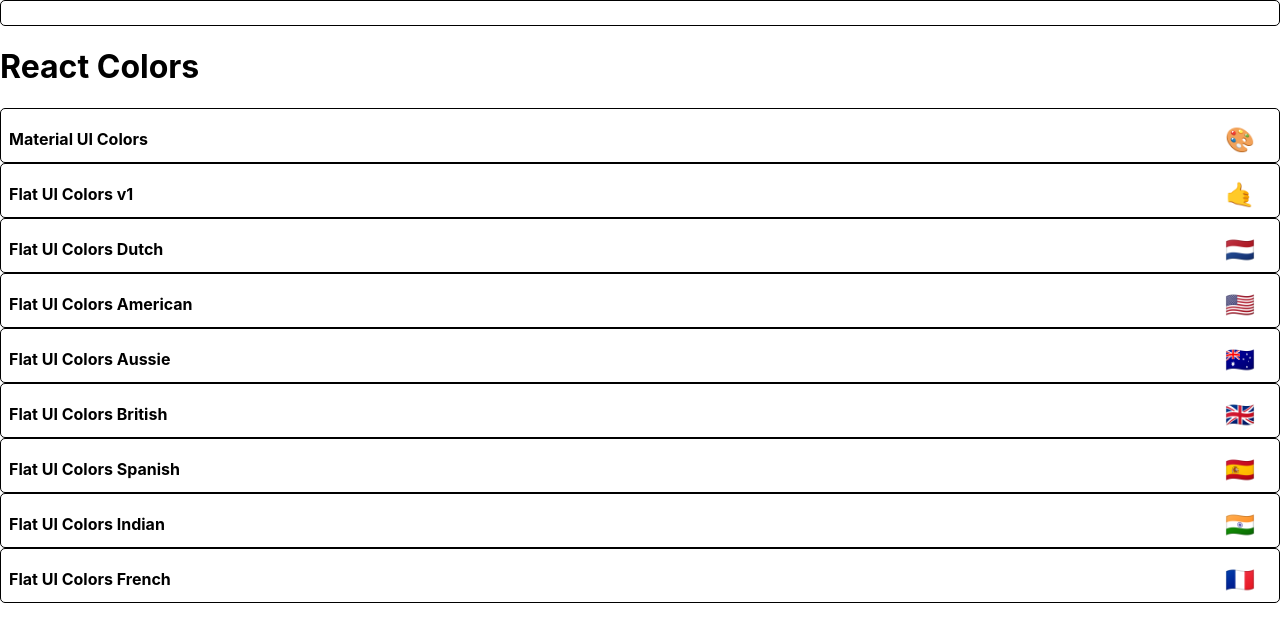
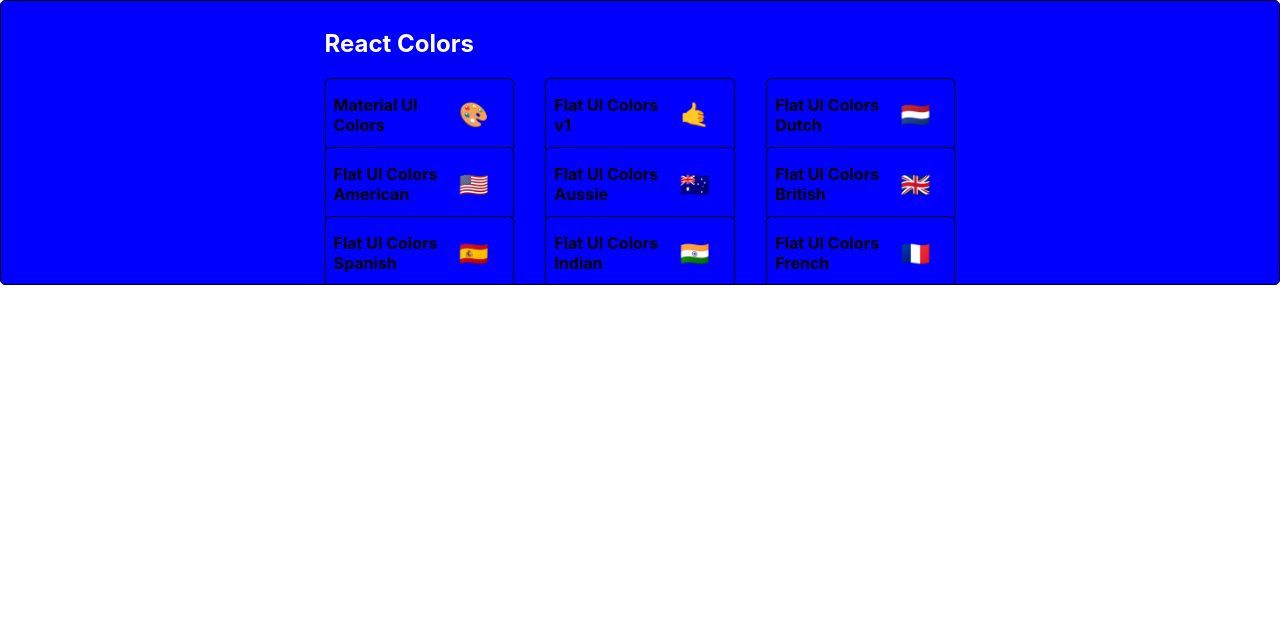
Before and after one commit to farocan/React_Colors_Project, a React (Create React App) app in the folder colors-app/: page / in a window 1280 px wide. Shown: the top 642 px of the page. Built offline with nearby package versions, Linux system fonts and the light colour scheme.

Commit message:
styling PaletteList

```diff
--- /dev/null
+++ b/colors-app/src/PaletteList.css
@@ -0,0 +1,27 @@
+.root{
+    background-color: blue;
+    height: 100%;
+    display: flex;
+    align-items: flex-start;
+    justify-content: center
+}
+.container{
+    width: 50%;
+    display: flex;
+    align-items: flex-start;
+    flex-direction: column;
+    flex-wrap: wrap;
+}
+.nav{
+    display: flex;
+    width: 100%;
+    justify-content: space-between;
+    color: white
+}
+.palettes{
+    box-sizing: border-box;
+    width: 100%;
+    display: grid;
+    grid-template-columns: repeat(3, 30%);
+    grid-gap: 5%;
+}
--- a/colors-app/src/PaletteList.js
+++ b/colors-app/src/PaletteList.js
@@ -1,17 +1,23 @@
 import React, { Component } from 'react';
 import MiniPalette from "./MiniPalette";
+import "./PaletteList.css";
 import {Link} from "react-router-dom";
 
 class PaletteList extends Component {
     render() {
         const {palettes} = this.props;
         return (
-            <div>
-                <MiniPalette/>
-                <h1>React Colors</h1>
-                {palettes.map(palette => (
-                    <MiniPalette {...palette} />
-                ))}
+            <div className='root'>
+                <div className='container'>
+                    <nav className='nav'>
+                        <h1>React Colors</h1>
+                    </nav>
+                    <div className='palettes'>
+                        {palettes.map(palette => (
+                            <MiniPalette {...palette} />
+                        ))}
+                    </div>
+                </div>
             </div>
         )
     }
```
